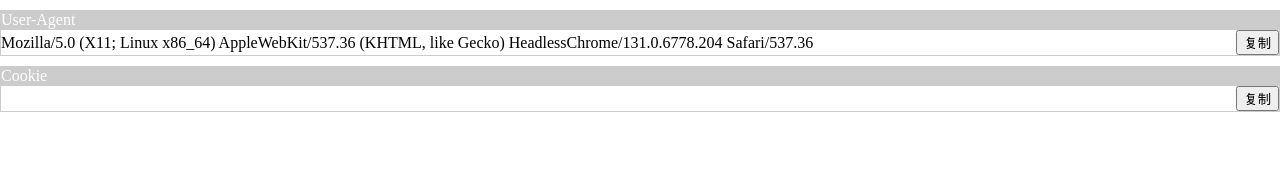
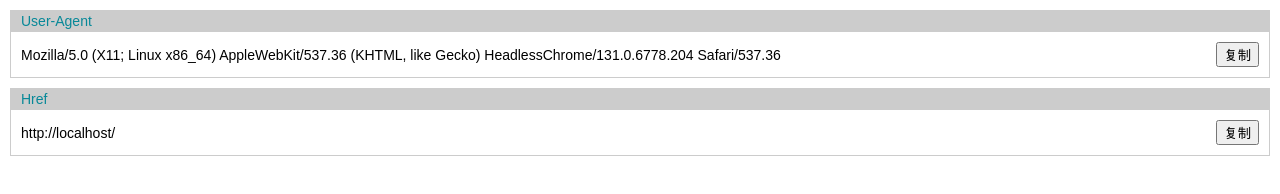
Before and after one commit to belowfrog/belowfrog.github.io, a website built with webpack: page src/index.html in a window 1280 px wide. Built offline with nearby package versions, Linux system fonts and the light colour scheme.

Commit message:
update href & styles

```diff
--- a/src/index.html
+++ b/src/index.html
@@ -20,14 +20,14 @@
     </div>
   </div>
   <div class="cell">
-    <div class="cell-title">Cookie</div>
+    <div class="cell-title">Href</div>
     <div class="cell-body">
       <div class="cell-hd"></div>
       <div class="cell-primary">
-        <div id="node_COOKIE"></div>
+        <div id="node_HREF"></div>
       </div>
       <div class="cell-ft">
-        <button id="btnCopy_COOKIE">复制</button>
+        <button id="btnCopy_HREF">复制</button>
       </div>
     </div>
   </div>
--- a/src/index.js
+++ b/src/index.js
@@ -13,8 +13,8 @@
   'UA': {
     key: 'navigator.userAgent',
   },
-  'COOKIE': {
-    key: 'document.cookie',
+  'HREF': {
+    key: 'location.href',
   },
 };
 
--- a/src/index.scss
+++ b/src/index.scss
@@ -1,21 +1,34 @@
-$font-size: 12px;
-$color-primary: light-blue;
+$font-size: 14px;
+$font-family: 'arial';
+$color-primary: #078898;
 $color-bg: #ccc;
 $color-border: #ccc;
+$color-red: #be0027;
+$color-orange: #e37222;
+$space-length: 10px;
 
-html, body {
+html, body, div, ul, table {
   padding: 0;
   margin: 0;
 }
+
+body {
+  font-size: $font-size;
+  font-family: $font-family;
+  padding: $space-length;
+}
+
 .cell {
-  margin: 10px 0 0 0;
+  margin: 0 0 $space-length 0;
   border: 1px solid $color-bg;
   .cell-title {
     background-color: $color-bg;
-    color: #fff;
+    color: $color-primary;
+    padding:0 $space-length;
+    line-height: 1.5;
   }
   .cell-body {
-    border-top: 1px solid $color-bg;
+    padding:$space-length;
     display: flex;
     align-items: center;
     justify-content: center;
```
